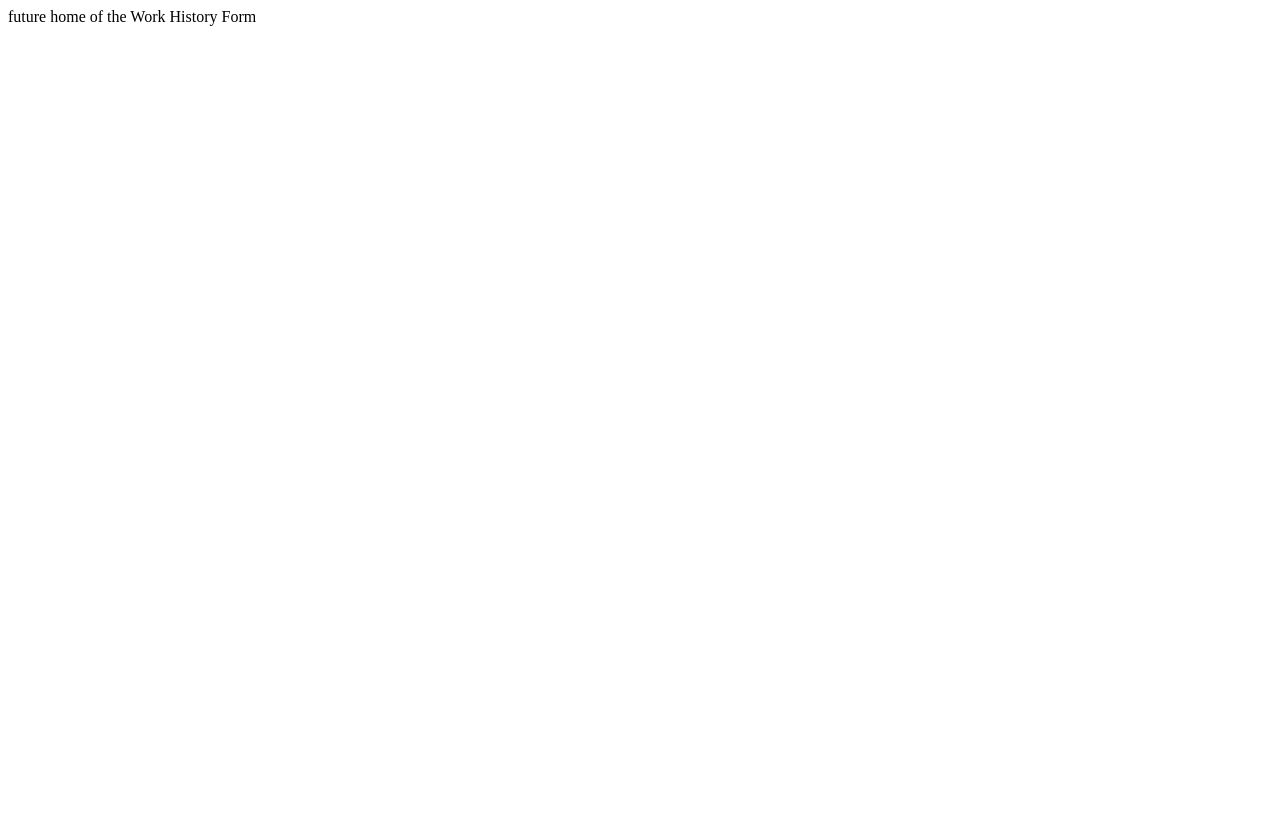
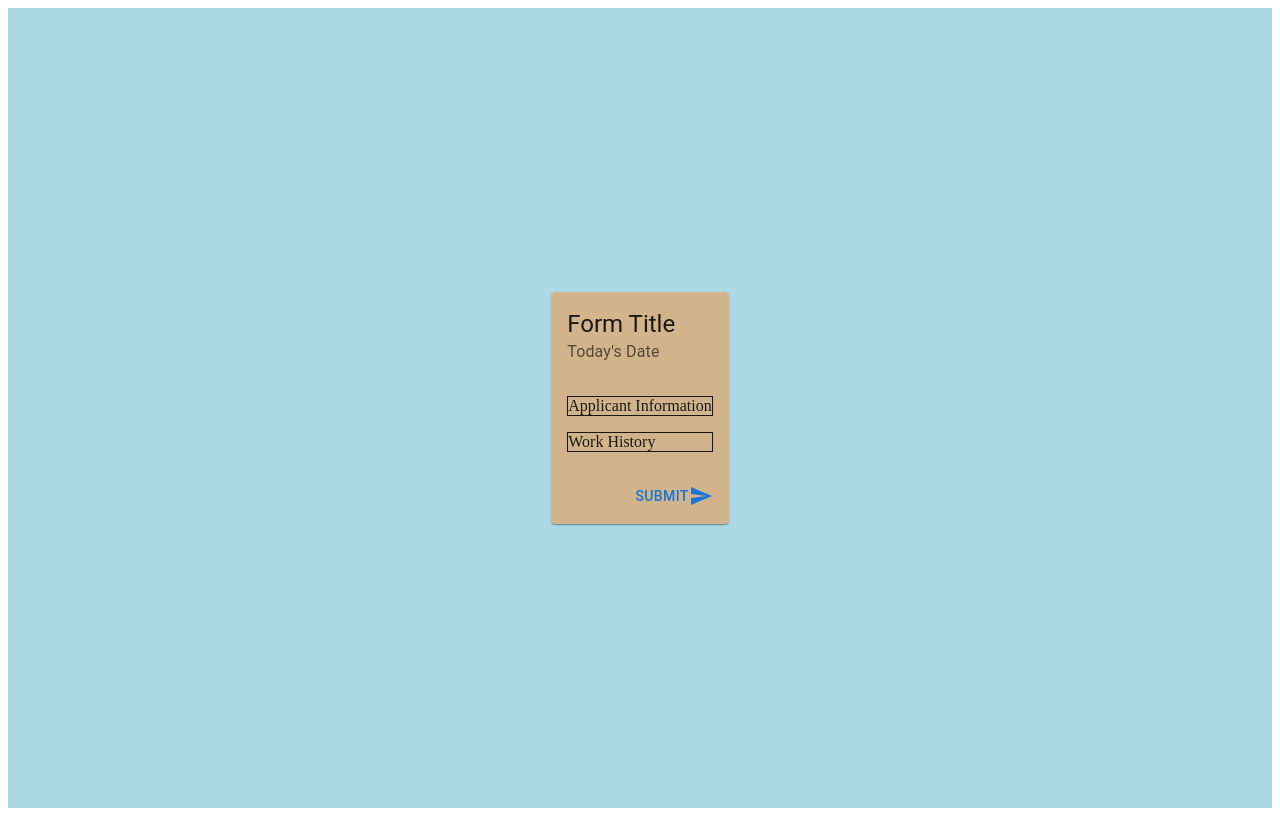
Before and after one commit to jthomas-rsi/Work_History_Form, a React (Create React App) app: page / in a window 1280 px wide. Built offline with nearby package versions, Linux system fonts and the light colour scheme.

Commit message:
basic form and content outline in place

```diff
--- a/src/components/WorkHistory.tsx
+++ b/src/components/WorkHistory.tsx
@@ -1,6 +1,23 @@
+import {
+  Button,
+  Card,
+  CardActions,
+  CardContent,
+  CardHeader,
+  IconButton,
+  Stack,
+  Typography,
+} from "@mui/material";
+import Box from "@mui/material/Box";
+import SendIcon from "@mui/icons-material/Send";
 /**
   TODO: Work History Form
+   Done:
    (1): create a work history form
+    ==> basic form with content outline created
+
+
+   TODO:
    (2): include basic information gathering section
     -> Name
     -> age
@@ -18,14 +35,50 @@
       --> Supervisor
       --> Supervisor Contact information
    (4): collect all form information
-   (5): submit form inormation
+   (5): submit form information
    (6): display submitted information conditionally
    (7): reset app to Work History after data displayed onSubmit
 
  */
 
 const WorkHistory = () => {
-  return <>{"future home of the Work History Form"}</>;
+  return (
+    <>
+      {
+        <Box
+          sx={{
+            minHeight: "100vh",
+            backgroundColor: "lightblue",
+            display: "flex",
+            alignItems: "center",
+            justifyContent: "center",
+          }}
+        >
+          <Card
+            sx={{
+              backgroundColor: "tan",
+            }}
+          >
+            <form>
+              <CardHeader title={"Form Title"} subheader={"Today's Date"} />
+              <CardContent>
+                <Stack spacing={2} direction="column">
+                  <Box border={1}>{"Applicant Information"}</Box>
+                  <Box border={1}>{"Work History"}</Box>
+                </Stack>
+              </CardContent>
+              <CardActions sx={{ display: "flex", justifyContent: "flex-end" }}>
+                <IconButton color="primary">
+                  <Typography variant="button">{"Submit"}</Typography>
+                  <SendIcon />
+                </IconButton>
+              </CardActions>
+            </form>
+          </Card>
+        </Box>
+      }
+    </>
+  );
 };
 
 export default WorkHistory;
--- /dev/null
+++ b/src/react-app-env.d.ts
@@ -0,0 +1 @@
+/// <reference types="react-scripts" />
```
